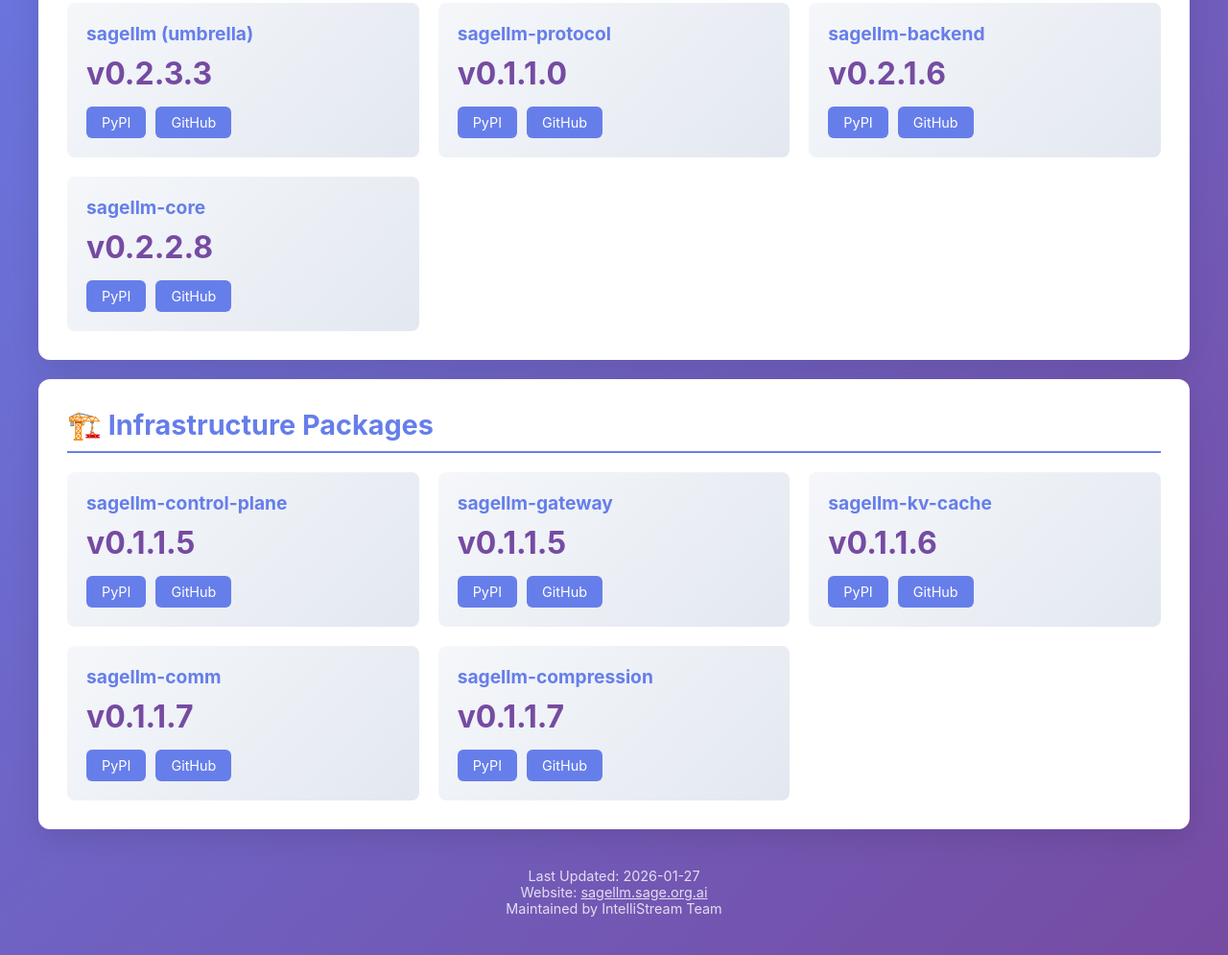
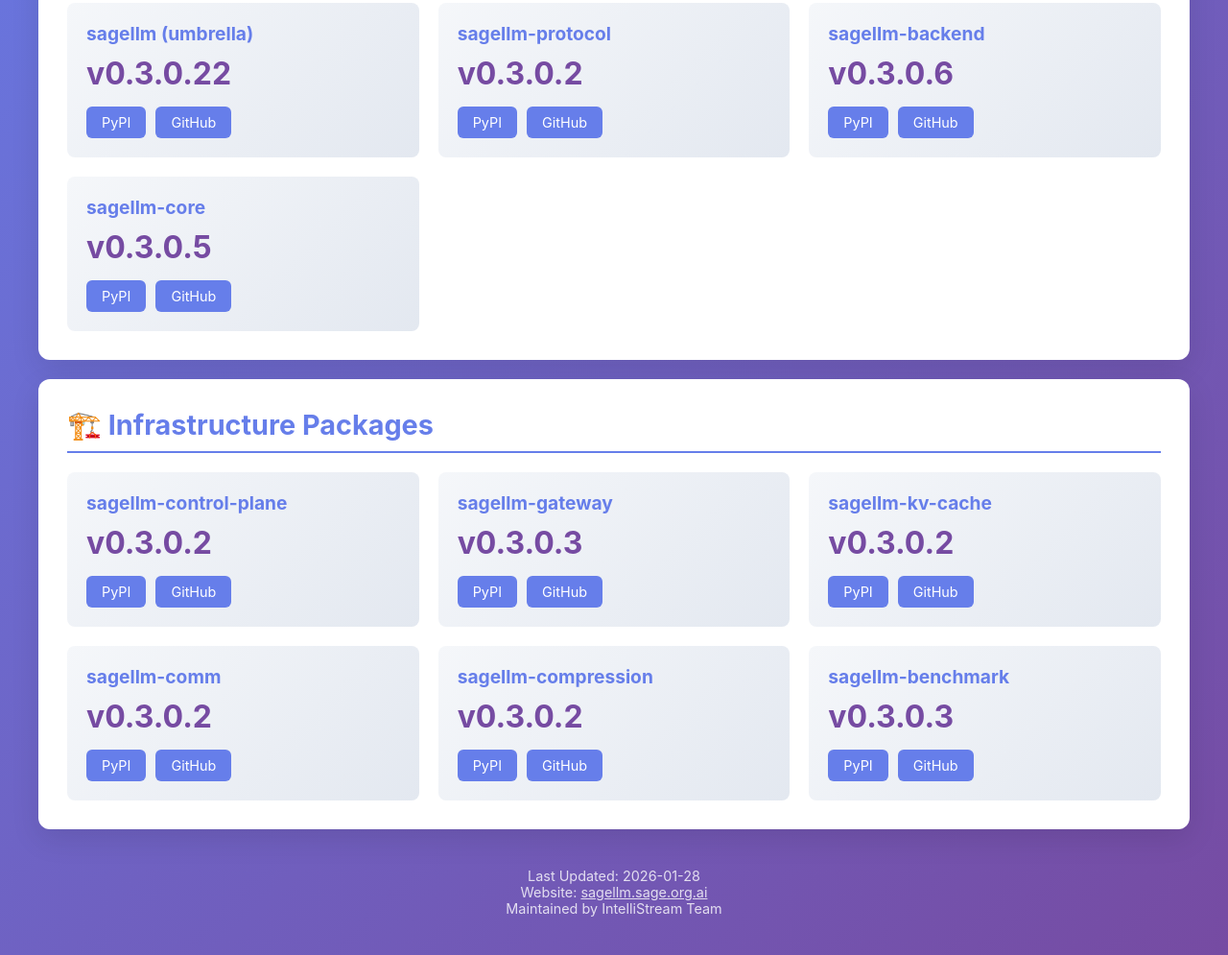
Before and after one commit to intellistream/sagellm-website, a plain HTML site: page versions.html in a window 1280 px wide. Shown: the part 551-1546 px from the top of the page at 96% size. Drawn offline with Linux system fonts and the light colour scheme.

Commit message:
chore: update package versions to 0.3.x series (2026-01-28)

```diff
--- a/versions.html
+++ b/versions.html
@@ -168,36 +168,36 @@ pip install isagellm-core isagellm-backend</code></pre>
             <div class="package-grid">
                 <div class="package-item">
                     <div class="package-name">sagellm (umbrella)</div>
-                    <div class="package-version">v0.2.3.3</div>
+                    <div class="package-version">v0.3.0.22</div>
                     <div class="package-links">
-                        <a href="https://pypi.org/project/isagellm/0.2.3.3/" target="_blank">PyPI</a>
+                        <a href="https://pypi.org/project/isagellm/0.3.0.22/" target="_blank">PyPI</a>
                         <a href="https://github.com/intellistream/sagellm" target="_blank">GitHub</a>
                     </div>
                 </div>
 
                 <div class="package-item">
                     <div class="package-name">sagellm-protocol</div>
-                    <div class="package-version">v0.1.1.0</div>
+                    <div class="package-version">v0.3.0.2</div>
                     <div class="package-links">
-                        <a href="https://pypi.org/project/isagellm-protocol/0.1.1.0/" target="_blank">PyPI</a>
+                        <a href="https://pypi.org/project/isagellm-protocol/0.3.0.2/" target="_blank">PyPI</a>
                         <a href="https://github.com/intellistream/sagellm-protocol" target="_blank">GitHub</a>
                     </div>
                 </div>
 
                 <div class="package-item">
                     <div class="package-name">sagellm-backend</div>
-                    <div class="package-version">v0.2.1.6</div>
+                    <div class="package-version">v0.3.0.6</div>
                     <div class="package-links">
-                        <a href="https://pypi.org/project/isagellm-backend/0.2.1.6/" target="_blank">PyPI</a>
+                        <a href="https://pypi.org/project/isagellm-backend/0.3.0.6/" target="_blank">PyPI</a>
                         <a href="https://github.com/intellistream/sagellm-backend" target="_blank">GitHub</a>
                     </div>
                 </div>
 
                 <div class="package-item">
                     <div class="package-name">sagellm-core</div>
-                    <div class="package-version">v0.2.2.8</div>
+                    <div class="package-version">v0.3.0.5</div>
                     <div class="package-links">
-                        <a href="https://pypi.org/project/isagellm-core/0.2.2.8/" target="_blank">PyPI</a>
+                        <a href="https://pypi.org/project/isagellm-core/0.3.0.5/" target="_blank">PyPI</a>
                         <a href="https://github.com/intellistream/sagellm-core" target="_blank">GitHub</a>
                     </div>
                 </div>
@@ -209,53 +209,62 @@ pip install isagellm-core isagellm-backend</code></pre>
             <div class="package-grid">
                 <div class="package-item">
                     <div class="package-name">sagellm-control-plane</div>
-                    <div class="package-version">v0.1.1.5</div>
+                    <div class="package-version">v0.3.0.2</div>
                     <div class="package-links">
-                        <a href="https://pypi.org/project/isagellm-control-plane/0.1.1.5/" target="_blank">PyPI</a>
+                        <a href="https://pypi.org/project/isagellm-control-plane/0.3.0.2/" target="_blank">PyPI</a>
                         <a href="https://github.com/intellistream/sagellm-control-plane" target="_blank">GitHub</a>
                     </div>
                 </div>
 
                 <div class="package-item">
                     <div class="package-name">sagellm-gateway</div>
-                    <div class="package-version">v0.1.1.5</div>
+                    <div class="package-version">v0.3.0.3</div>
                     <div class="package-links">
-                        <a href="https://pypi.org/project/isagellm-gateway/0.1.1.5/" target="_blank">PyPI</a>
+                        <a href="https://pypi.org/project/isagellm-gateway/0.3.0.3/" target="_blank">PyPI</a>
                         <a href="https://github.com/intellistream/sagellm-gateway" target="_blank">GitHub</a>
                     </div>
                 </div>
 
                 <div class="package-item">
                     <div class="package-name">sagellm-kv-cache</div>
-                    <div class="package-version">v0.1.1.6</div>
+                    <div class="package-version">v0.3.0.2</div>
                     <div class="package-links">
-                        <a href="https://pypi.org/project/isagellm-kv-cache/0.1.1.6/" target="_blank">PyPI</a>
+                        <a href="https://pypi.org/project/isagellm-kv-cache/0.3.0.2/" target="_blank">PyPI</a>
                         <a href="https://github.com/intellistream/sagellm-kv-cache" target="_blank">GitHub</a>
                     </div>
                 </div>
 
                 <div class="package-item">
                     <div class="package-name">sagellm-comm</div>
-                    <div class="package-version">v0.1.1.7</div>
+                    <div class="package-version">v0.3.0.2</div>
                     <div class="package-links">
-                        <a href="https://pypi.org/project/isagellm-comm/0.1.1.7/" target="_blank">PyPI</a>
+                        <a href="https://pypi.org/project/isagellm-comm/0.3.0.2/" target="_blank">PyPI</a>
                         <a href="https://github.com/intellistream/sagellm-comm" target="_blank">GitHub</a>
                     </div>
                 </div>
 
                 <div class="package-item">
                     <div class="package-name">sagellm-compression</div>
-                    <div class="package-version">v0.1.1.7</div>
+                    <div class="package-version">v0.3.0.2</div>
                     <div class="package-links">
-                        <a href="https://pypi.org/project/isagellm-compression/0.1.1.7/" target="_blank">PyPI</a>
+                        <a href="https://pypi.org/project/isagellm-compression/0.3.0.2/" target="_blank">PyPI</a>
                         <a href="https://github.com/intellistream/sagellm-compression" target="_blank">GitHub</a>
+                    </div>
+                </div>
+
+                <div class="package-item">
+                    <div class="package-name">sagellm-benchmark</div>
+                    <div class="package-version">v0.3.0.3</div>
+                    <div class="package-links">
+                        <a href="https://pypi.org/project/isagellm-benchmark/0.3.0.3/" target="_blank">PyPI</a>
+                        <a href="https://github.com/intellistream/sagellm-benchmark" target="_blank">GitHub</a>
                     </div>
                 </div>
             </div>
         </div>
 
         <div class="update-info">
-            <p>Last Updated: 2026-01-27</p>
+            <p>Last Updated: 2026-01-28</p>
             <p>Website: <a href="https://sagellm.sage.org.ai" style="color: white;">sagellm.sage.org.ai</a></p>
             <p>Maintained by IntelliStream Team</p>
         </div>
```
